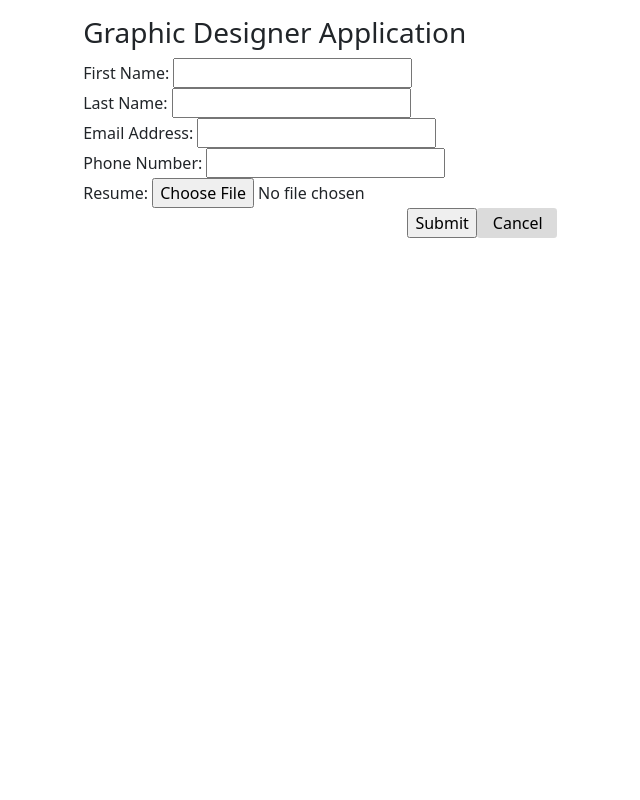
After one commit to chrisMartinezDev/django-job-board-web-application, a Django app: page /apply_to_job/3 in a window 1280 px wide. The commit adds this page. Shown: the whole page, without its empty margins (320-960 px from the left). Run offline with Django 5.2, Linux system fonts and the light colour scheme; data comes from the database, SQL or seed files in the repository; both versions use the stored data as it was after the commit.

Commit message:
(Task) Setting up the ApplyToJob view, form, model, and url; (Task) Setting the foreign key relation between a Job and an Application

```diff
--- a/app_jobBoard/admin.py
+++ b/app_jobBoard/admin.py
@@ -1,6 +1,7 @@
 from django.contrib import admin
-from .models import Job
+from .models import Job, Application
 
 # Register your models here.
 
 admin.site.register(Job)
+admin.site.register(Application)
--- a/app_jobBoard/forms.py
+++ b/app_jobBoard/forms.py
@@ -1,6 +1,6 @@
 from django import forms
 from django.forms import ModelForm
-from .models import Job
+from .models import Job, Application
 
 # Create your forms here.
 
@@ -14,3 +14,14 @@ class JobForm(ModelForm):
     class Meta:
         model = Job
         fields = ["title", "companyName", "location", "applicationDeadline", "description"]
+
+class ApplicationForm(ModelForm):
+    firstName = forms.CharField(label="First Name")
+    lastName = forms.CharField(label="Last Name")
+    emailAddress = forms.CharField(label="Email Address")
+    phoneNumber = forms.CharField(label="Phone Number")
+    resume = forms.FileField(label="Resume")
+
+    class Meta:
+        model = Application
+        fields = ["firstName", "lastName", "emailAddress", "phoneNumber", "resume"]
--- a/app_jobBoard/models.py
+++ b/app_jobBoard/models.py
@@ -8,3 +8,11 @@
     description = models.CharField(max_length=5000)
     location = models.CharField(max_length=500)
     applicationDeadline = models.DateField()
+
+class Application(models.Model):
+    job = models.ForeignKey(Job, blank = True, null = True, on_delete = models.SET_NULL)
+    firstName = models.CharField(max_length=100)
+    lastName = models.CharField(max_length=100)
+    emailAddress = models.CharField(max_length=100)
+    phoneNumber = models.CharField(max_length=100)
+    resume = models.FileField(upload_to="files/", null=True)
--- a/app_jobBoard/static/style.css
+++ b/app_jobBoard/static/style.css
@@ -1,7 +1,14 @@
+html {
+    height: 100%;
+    min-height: 100%;
+}
+
 body {
     display: flex;
     flex-direction: column;
-    padding: 1rem 3rem;
+    padding: 1rem 3rem 2rem 3rem;
+    height: 100%;
+    min-height: 100%;
 }
 
 /* index.html */
@@ -203,3 +242,10 @@ body {
     padding: .2rem 1rem;
     width: 5rem;
 }
+
+/* applyToJobs.html */
+
+.add-application-form-container {
+    align-self: center;
+    width: 40%;
+}
--- /dev/null
+++ b/app_jobBoard/templates/applyToJob.html
@@ -0,0 +1,25 @@
+{% extends "base.html" %}
+
+{% block content %}
+
+    <div class="add-application-form-container">
+        <h3>{{ job.title }} Application</h3>
+
+        <form action="{% url 'Apply to Job' job.id %}" method="post" id="applyToJobForm" enctype="multipart/form-data">
+            {% csrf_token %}
+
+            {{ applicationForm }}
+
+            <div class="btn-container">
+                <div class="btn-submit-job-container">
+                    <input type="submit" value="Submit" form="applyToJobForm" class="btn-submit-application"/>
+                </div>
+
+                <a href="{% url 'Job Details' job.id %}" class="btn-cancel-anchor">
+                    <button class="btn-cancel-job" type="button">Cancel</button>
+                </a>
+            </div>
+        </form>
+    </div>
+
+{% endblock %}
--- a/app_jobBoard/urls.py
+++ b/app_jobBoard/urls.py
@@ -7,4 +7,5 @@ urlpatterns = [
     path("add_job/", views.AddJob.as_view(), name="Add Job"),
     path("edit_job/<str:jobID>", views.EditJob.as_view(), name="Edit Job"),
     path("delete_job/<str:jobID>", views.DeleteJob, name="Delete Job"),
+    path("apply_to_job/<str:jobID>", views.ApplyToJob.as_view(), name="Apply to Job"),
 ]
--- a/app_jobBoard/views.py
+++ b/app_jobBoard/views.py
@@ -1,7 +1,7 @@
 from django.shortcuts import render, redirect
 from django.views import View
 from .models import Job
-from .forms import JobForm
+from .forms import JobForm, ApplicationForm
 
 # Create your views here.
 
@@ -58,3 +58,26 @@ def DeleteJob(request, jobID):
     job.delete()
 
     return redirect("Home Page")
+
+class ApplyToJob(View):
+    def get(self, request, jobID):
+        job = Job.objects.get(id = jobID)
+        applicationForm = ApplicationForm()
+        context = {}
+        context["job"] = job
+        context["applicationForm"] = applicationForm
+
+        return render(request, "applyToJob.html", context)
+
+    def post(self, request, jobID):
+        job = Job.objects.get(id = jobID)
+        applicationForm = ApplicationForm(request.POST, request.FILES)
+        context = {}
+        context["job"] = job
+
+        if applicationForm.is_valid():
+            form = applicationForm.save(commit = False)
+            form.job = job
+            form.save()
+
+        return render(request, 'jobDetails.html', context)
--- a/jobBoard/settings.py
+++ b/jobBoard/settings.py
@@ -124,3 +124,5 @@ STATIC_URL = 'static/'
 # https://docs.djangoproject.com/en/5.0/ref/settings/#default-auto-field
 
 DEFAULT_AUTO_FIELD = 'django.db.models.BigAutoField'
+
+MEDIA_DIR = BASE_DIR
```
Also changed, not shown: other parts of app_jobBoard/static/style.css (+32 -0 lines), app_jobBoard/templates/jobDetails.html (+11 -0 lines), app_jobBoard/migrations/0003_application.py (added), app_jobBoard/migrations/0004_application_resume.py (added), app_jobBoard/migrations/0005_application_job_alter_application_resume.py (added), db.sqlite3, 1 other file.
